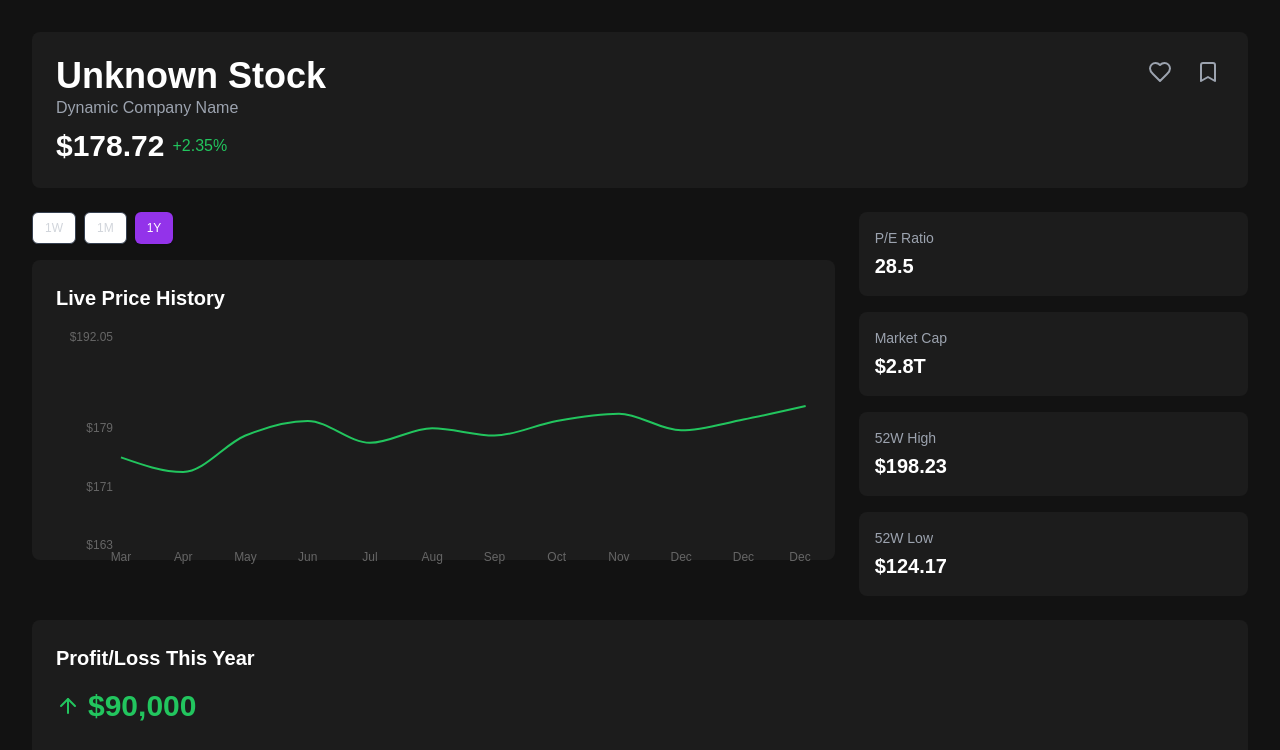
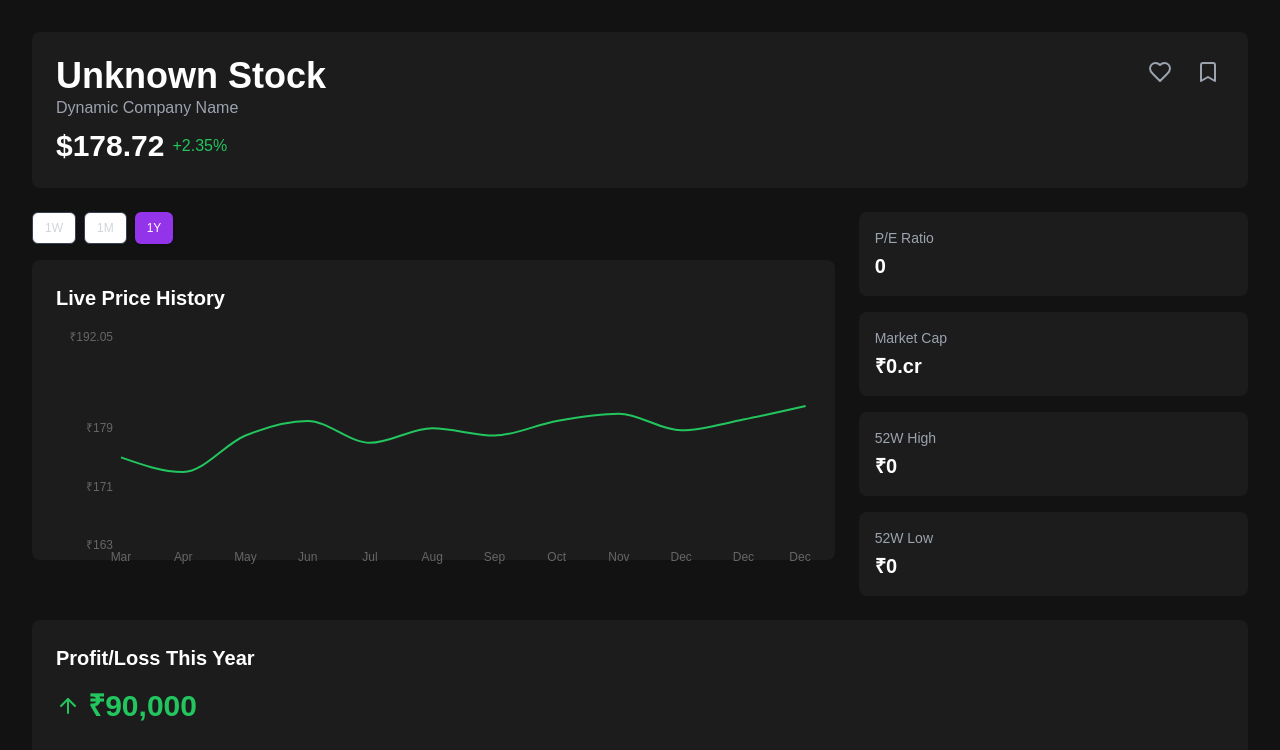
Before and after one commit to Praneethpshetty24/V2.0_Breeze, a Next.js app: page /stock in a window 1280 px wide. Shown: the top 750 px of the page. Built offline with nearby package versions, Linux system fonts and the light colour scheme.

Commit message:
added other dynamic data fetch values from supabase

```diff
--- a/app/home/components1/home.jsx
+++ b/app/home/components1/home.jsx
@@ -1,3 +1,5 @@
+'use client'
+
 import React, { useEffect, useState } from "react";
 import { motion } from "framer-motion";
 import { FaChartLine, FaHeart, FaShoppingCart, FaStar } from "react-icons/fa";
@@ -22,7 +24,6 @@ const itemVariants = {
   },
 };
 
-// Static data for Most Liked and Most Bought sections
 const staticStocks = [
   { id: 1, name: "Iasa", type: "mostLiked", icon: FaHeart, description: "High engagement metrics" },
   { id: 2, name: "Ale", type: "mostLiked", icon: FaStar, description: "Rising star" },
@@ -102,7 +103,7 @@ function Home() {
               whileTap={{ scale: 0.95 }}
             >
               <SpotlightCard spotlightColor="rgba(0, 229, 255, 0.2)">
-                <a href={`/stock?name=${stock.Stock}`}>
+                <a href={`/stock?name=${stock.Stock}&sub_stock=${stock.Sub_stock}&pe=${stock.PE}&marketCap=${stock.Market_cap}&high52w=${stock["52W_high"]}&low52w=${stock["52W_low"]}`}>
                   <div className="text-center">
                     <FaChartLine className="text-green-400 text-3xl mb-2 mx-auto" />
                     <span className="text-sm text-gray-400">{stock.Stock}</span>
--- a/app/stock/components/PriceChart.jsx
+++ b/app/stock/components/PriceChart.jsx
@@ -63,14 +63,14 @@ export default function AnimatedStockChart() {
             fontSize={12}
             tickLine={false}
             axisLine={false}
-            tickFormatter={(value) => `$${value}`}
+            tickFormatter={(value) => `₹${value}`}
             domain={['dataMin - 10', 'dataMax + 10']}
           />
           <Tooltip
             contentStyle={{ backgroundColor: '#1C1C1C', border: 'none' }}
             labelStyle={{ color: '#fff' }}
             itemStyle={{ color: '#22C55E' }}
-            formatter={(value) => [`$${value.toFixed(2)}`, 'Price']}
+            formatter={(value) => [`₹${value.toFixed(2)}`, 'Price']}
             labelFormatter={(value) => new Date(value).toLocaleDateString('en-US', { year: 'numeric', month: 'long', day: 'numeric' })}
           />
           <Line
--- a/app/stock/components/ProfitLoss.jsx
+++ b/app/stock/components/ProfitLoss.jsx
@@ -32,7 +32,7 @@ export default function ProfitLoss() {
             <ArrowDownIcon className="w-6 h-6 mr-2" />
           )}
           <span className="text-3xl font-bold">
-            ${Math.abs(currentProfitLoss).toLocaleString()}
+          ₹{Math.abs(currentProfitLoss).toLocaleString()}
           </span>
         </div>
       </div>
@@ -52,7 +52,7 @@ export default function ProfitLoss() {
               fontSize={12}
               tickLine={false}
               axisLine={false}
-              tickFormatter={(value) => `$${value/1000}k`}
+              tickFormatter={(value) => `₹${value/1000}k`}
             />
             <Tooltip
               contentStyle={{ backgroundColor: '#1C1C1C', border: 'none' }}
--- a/app/stock/components/StockHeader.jsx
+++ b/app/stock/components/StockHeader.jsx
@@ -41,13 +41,14 @@ function ErrorHeader() {
 function StockHeaderContent() {
   const searchParams = useSearchParams()
   const stockName = searchParams.get("name") || "Unknown Stock"
+  const subStock = searchParams.get("sub_stock") || ""
 
-  // Mock data - replace with actual API call in production
+  // Use URL parameters for stock data
   const stockData = {
     name: stockName,
-    price: 178.72,
-    change: 2.35,
-    companyName: "Dynamic Company Name"
+    price: 178.72, // This would come from real-time data
+    change: 2.35, // This would come from real-time data
+    companyName: subStock || "Dynamic Company Name"
   }
 
   const formatPrice = (price) => {
--- a/app/stock/components/StockMetrics.jsx
+++ b/app/stock/components/StockMetrics.jsx
@@ -1,15 +1,24 @@
 'use client'
 
+import { useSearchParams } from 'next/navigation'
 import { motion } from 'framer-motion'
 
-const metrics = [
-  { label: 'P/E Ratio', value: '28.5' },
-  { label: 'Market Cap', value: '$2.8T' },
-  { label: '52W High', value: '$198.23' },
-  { label: '52W Low', value: '$124.17' },
-]
+export default function StockMetrics() {
+  const searchParams = useSearchParams()
 
-export default function StockMetrics() {
+  // Get values from URL parameters
+  const pe = searchParams.get('pe') || '0'
+  const marketCap = searchParams.get('marketCap') || '0'
+  const high52w = searchParams.get('high52w') || '0'
+  const low52w = searchParams.get('low52w') || '0'
+
+  const metrics = [
+    { label: 'P/E Ratio', value: pe },
+    { label: 'Market Cap', value: `₹${marketCap}.cr`},
+    { label: '52W High', value: `₹${high52w}` },
+    { label: '52W Low', value: `₹${low52w}` },
+  ]
+
   return (
     <div className="grid grid-cols-2 md:grid-cols-1 gap-4">
       {metrics.map((metric, index) => (
```
